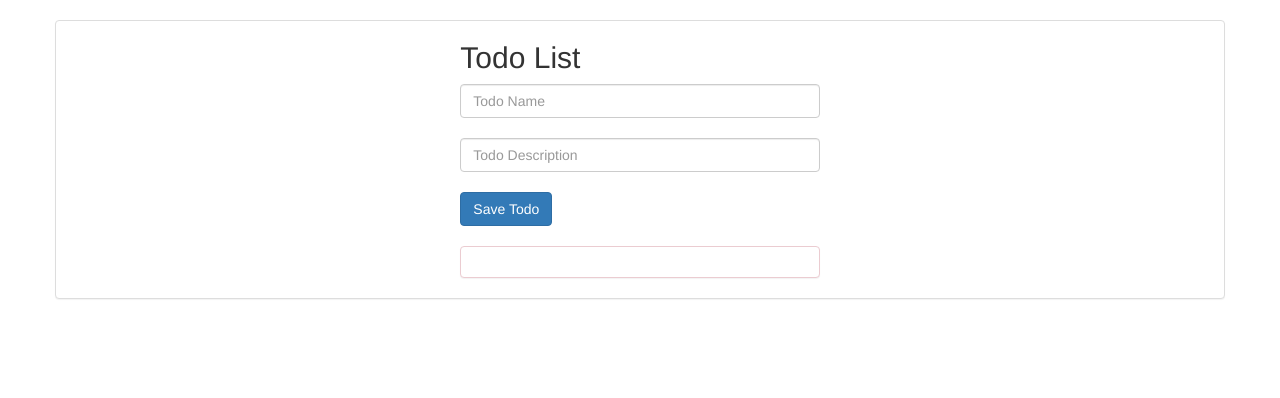
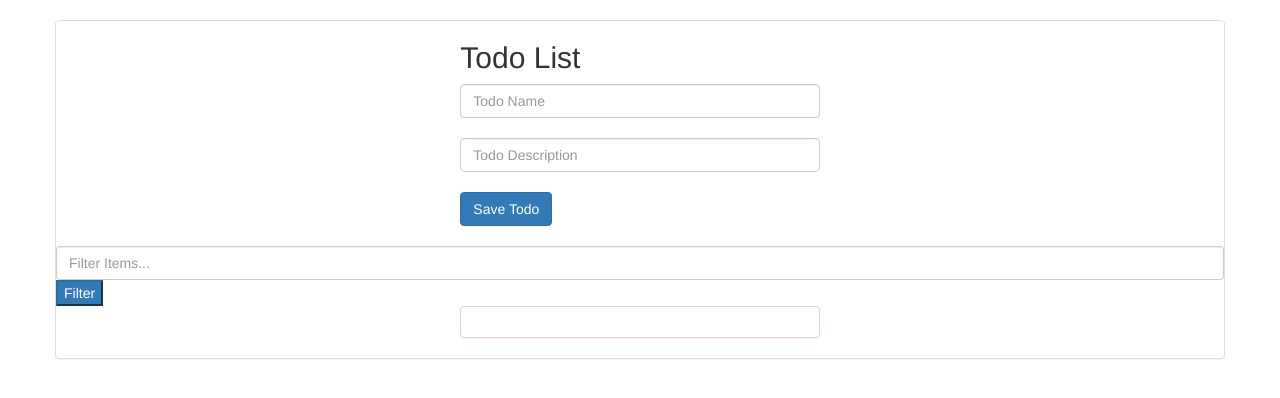
Before and after one commit to TeamIDE/todo, a Flask app: page / in a window 1280 px wide. Shown: the top 398 px of the page. Run offline with Flask 2, Linux system fonts and the light colour scheme; data that the repository does not hold is empty; some libraries are stand-ins or nearby versions.

Commit message:
server side filtering

```diff
--- a/app.py
+++ b/app.py
@@ -24,6 +24,16 @@ def new():
 
     return redirect(url_for('todo'))
 
+@app.route('/filter', methods=['POST'])
+def filter():
+    item_filter = {'filter': request.form['filter']}
+    # Filter items by the selected text
+    filtered_items = db.todos.aggregate([
+        { "$match": { name: item_filter } }
+    ])
+
+    return render_template('index.html', items=filtered_items)
+
 
 if __name__ == "__main__":
     app.run(host='0.0.0.0', debug=True)
--- a/templates/index.html
+++ b/templates/index.html
@@ -19,6 +19,14 @@
       </div>
     </div>
     <br/>
+
+    <div class="row">
+        <form action="/filter" method="POST">
+            <input class="form-control" type="text" name="filter" placeholder="Filter Items...">
+            <input class="brn btn-primary" type="submit" value="Filter">
+        </form>
+    </div>
+
     <div class="row">
       <div class="col-lg-4 col-lg-offset-4">
         <div class="panel panel-danger">
```
